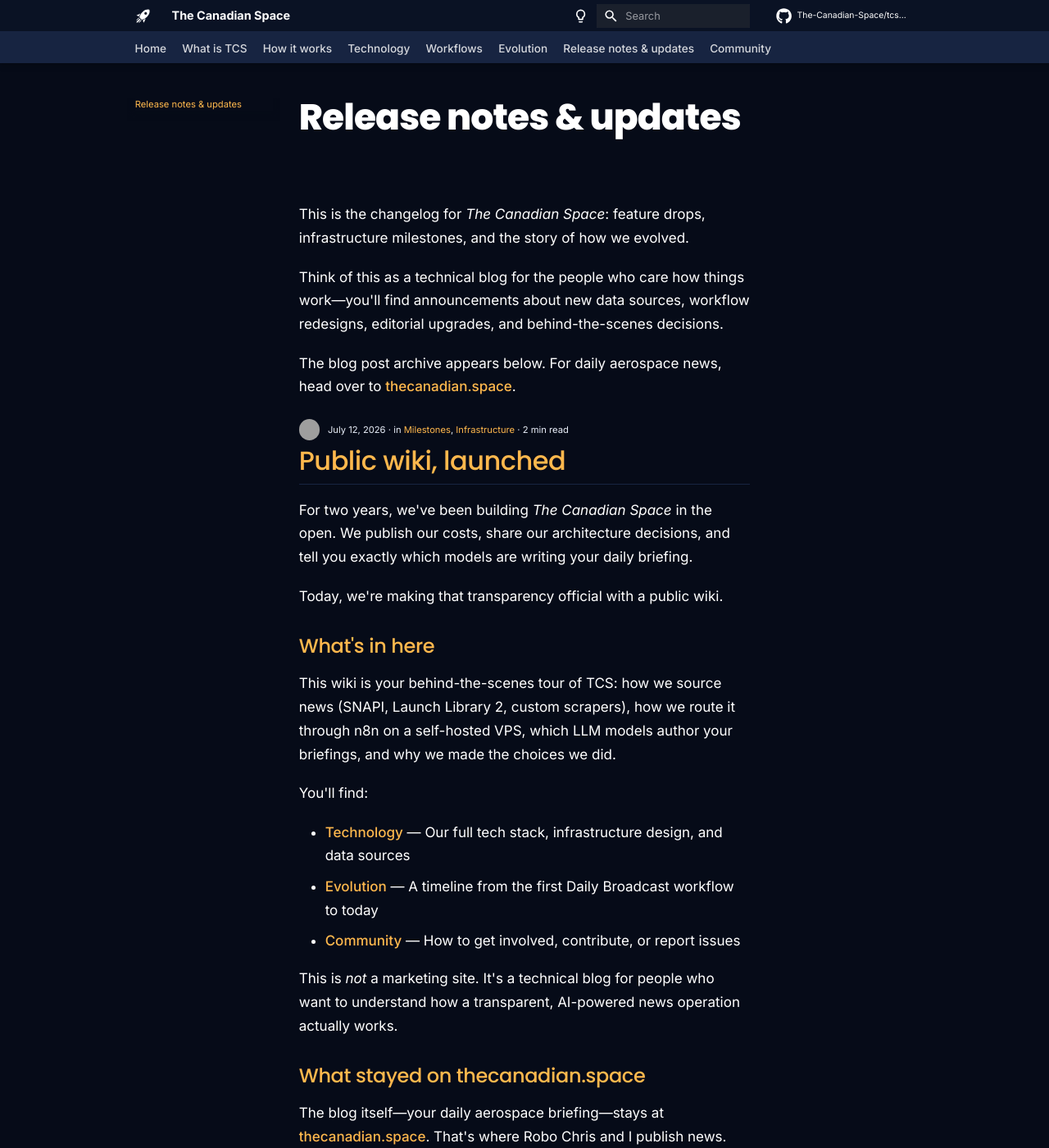
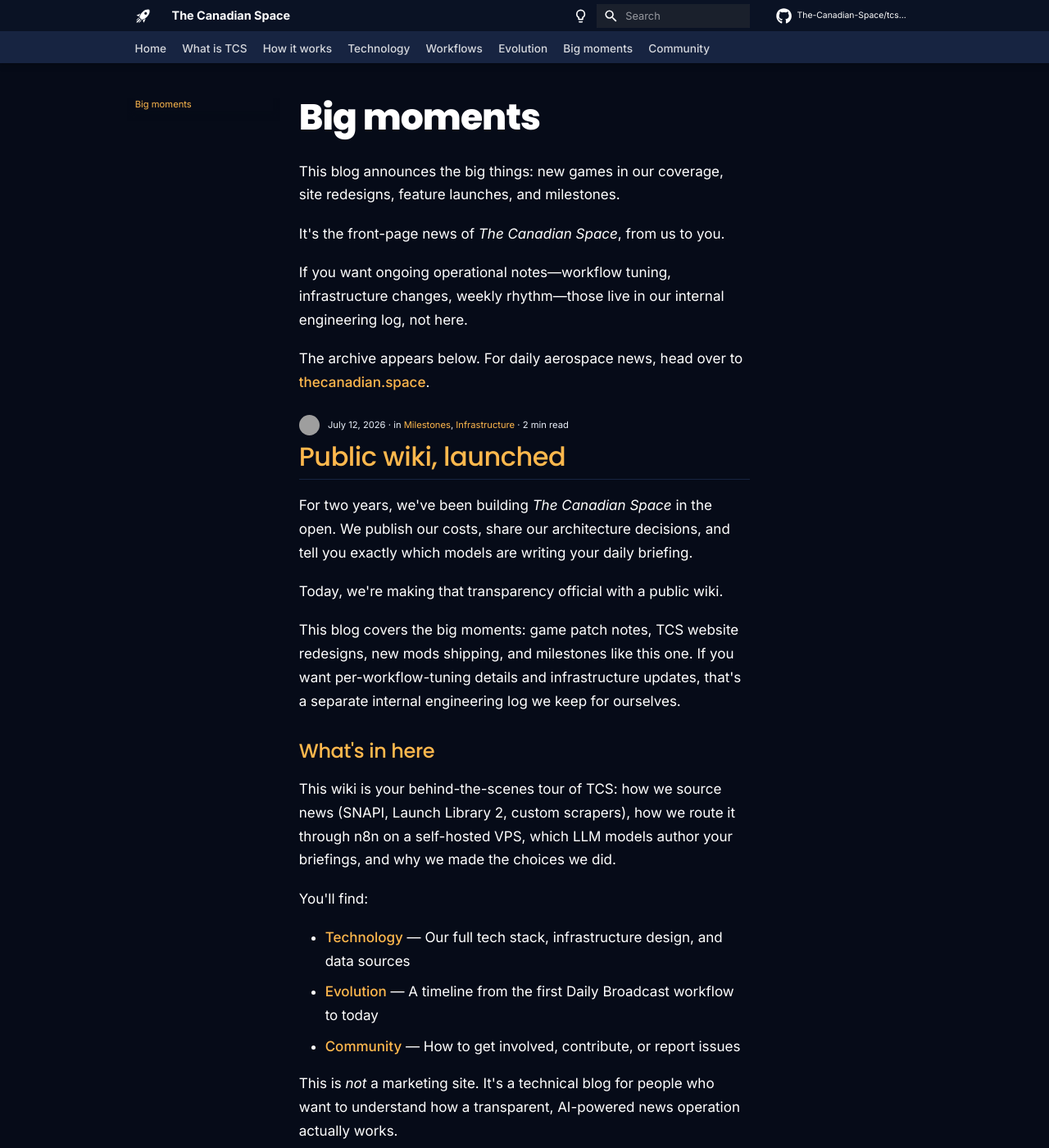
Before and after one commit to The-Canadian-Space/tcs-public-wiki, an MkDocs documentation site: the page built from docs/blog/index.md, in a window 1280 px wide and 1400 px high. Shown: the whole window at 82% size. Built offline with MkDocs 1.6.1 and Material for MkDocs 9.7.7, drawn with Linux system fonts in a browser that asks for light colours; comment, search, counter and statistics services are not loaded; grey boxes are pictures that could not be loaded.

Commit message:
Patreon link + public blog framing as 'big moments'
- Patreon (Godimas101) added to contact.md, get-involved.md, and the
  mkdocs.yml footer socials. Explicitly framed as Chris's personal
  Patreon, distinct from TCS. TCS itself remains free forever.
- Blog reframed as "Big moments": game patch notes, site redesigns,
  feature launches, milestones. Not for infrastructure/workflow-tuning
  notes — those live on the internal engineering log now.
- Launch post updated with the same framing.

```diff
--- a/docs/blog/index.md
+++ b/docs/blog/index.md
@@ -1,7 +1,9 @@
-# Release notes & updates
+# Big moments
 
-This is the changelog for *The Canadian Space*: feature drops, infrastructure milestones, and the story of how we evolved.
+This blog announces the big things: new games in our coverage, site redesigns, feature launches, and milestones.
 
-Think of this as a technical blog for the people who care how things work—you'll find announcements about new data sources, workflow redesigns, editorial upgrades, and behind-the-scenes decisions.
+It's the front-page news of *The Canadian Space*, from us to you.
 
-The blog post archive appears below. For daily aerospace news, head over to [thecanadian.space](https://thecanadian.space/).
+If you want ongoing operational notes—workflow tuning, infrastructure changes, weekly rhythm—those live in our internal engineering log, not here.
+
+The archive appears below. For daily aerospace news, head over to [thecanadian.space](https://thecanadian.space/).
--- a/mkdocs.yml
+++ b/mkdocs.yml
@@ -156,6 +156,9 @@ extra:
     - icon: fontawesome/brands/instagram
       link: https://www.instagram.com/thecanadianspace/
       name: The Canadian Space on Instagram
+    - icon: fontawesome/brands/patreon
+      link: https://www.patreon.com/c/Godimas101
+      name: Chris on Patreon (personal blog)
     - icon: fontawesome/brands/github
       link: https://github.com/The-Canadian-Space
       name: The Canadian Space on GitHub
```
Also changed, not shown: docs/blog/posts/2026-07-12-wiki-launch.md (+2 -0 lines), docs/community/contact.md (+6 -0 lines), docs/community/get-involved.md (+4 -0 lines).
